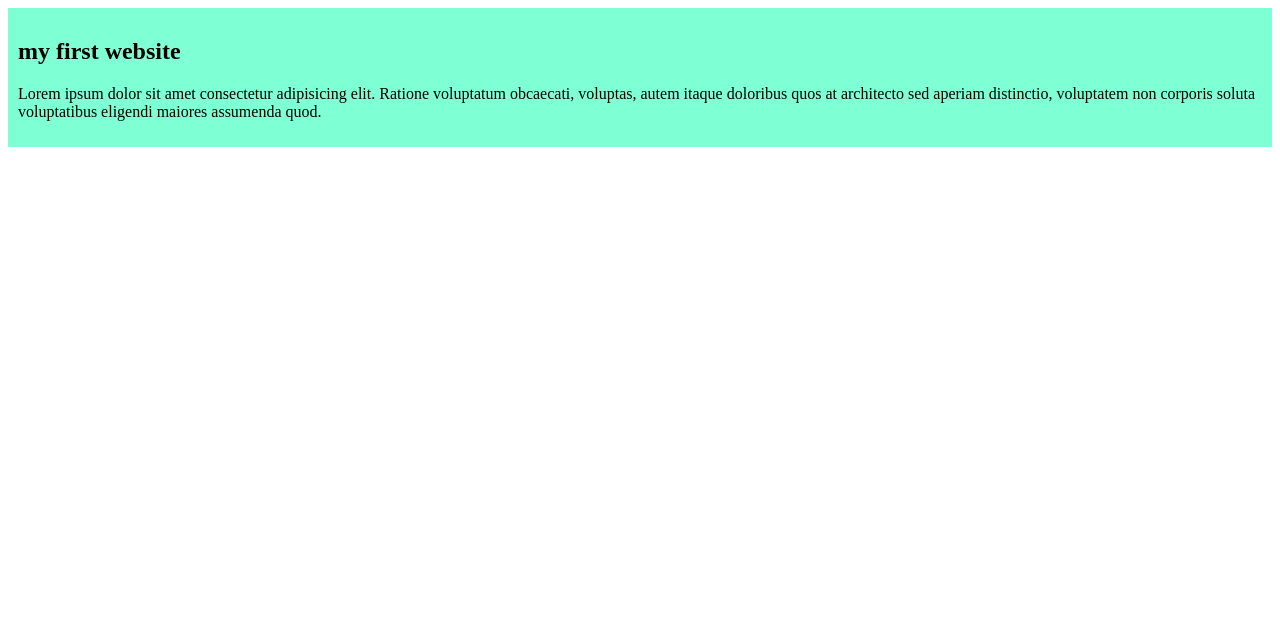
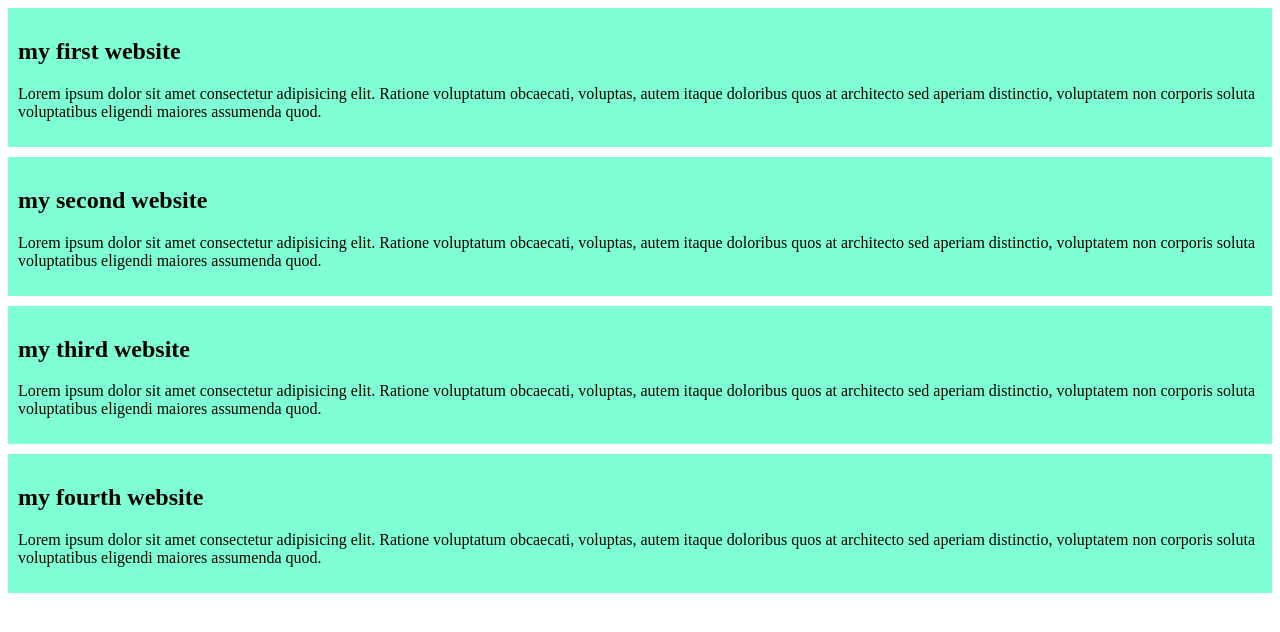
Before and after one commit to abdullah-al-marjuc-talha/my-simple-website, a plain HTML site: page index.html in a window 1280 px wide. Drawn offline with Linux system fonts and the light colour scheme.

Commit message:
added the second vershion

```diff
--- a/index.html
+++ b/index.html
@@ -18,5 +18,43 @@
         </p>
 
     </div>
+
+
+    <div>
+
+        <h2>my second website </h2>
+
+        <p>
+
+            Lorem ipsum dolor sit amet consectetur adipisicing elit. Ratione voluptatum obcaecati, voluptas, autem itaque doloribus quos at architecto sed aperiam distinctio, voluptatem non corporis soluta voluptatibus eligendi maiores assumenda quod.
+
+        </p>
+
+    </div>
+
+       <div>
+
+        <h2>my third website </h2>
+
+        <p>
+
+            Lorem ipsum dolor sit amet consectetur adipisicing elit. Ratione voluptatum obcaecati, voluptas, autem itaque doloribus quos at architecto sed aperiam distinctio, voluptatem non corporis soluta voluptatibus eligendi maiores assumenda quod.
+
+        </p>
+
+
+       </div>
+
+       <div>
+
+        <h2>my fourth website </h2>
+
+        <p>
+
+            Lorem ipsum dolor sit amet consectetur adipisicing elit. Ratione voluptatum obcaecati, voluptas, autem itaque doloribus quos at architecto sed aperiam distinctio, voluptatem non corporis soluta voluptatibus eligendi maiores assumenda quod.
+
+        </p>
+
+       </div>
 </body>
 </html>
--- a/styles/style.css
+++ b/styles/style.css
@@ -3,5 +3,6 @@ div
 
     background-color: aquamarine;
     padding: 10px;
+    margin-bottom: 10px;
 
 }
```
